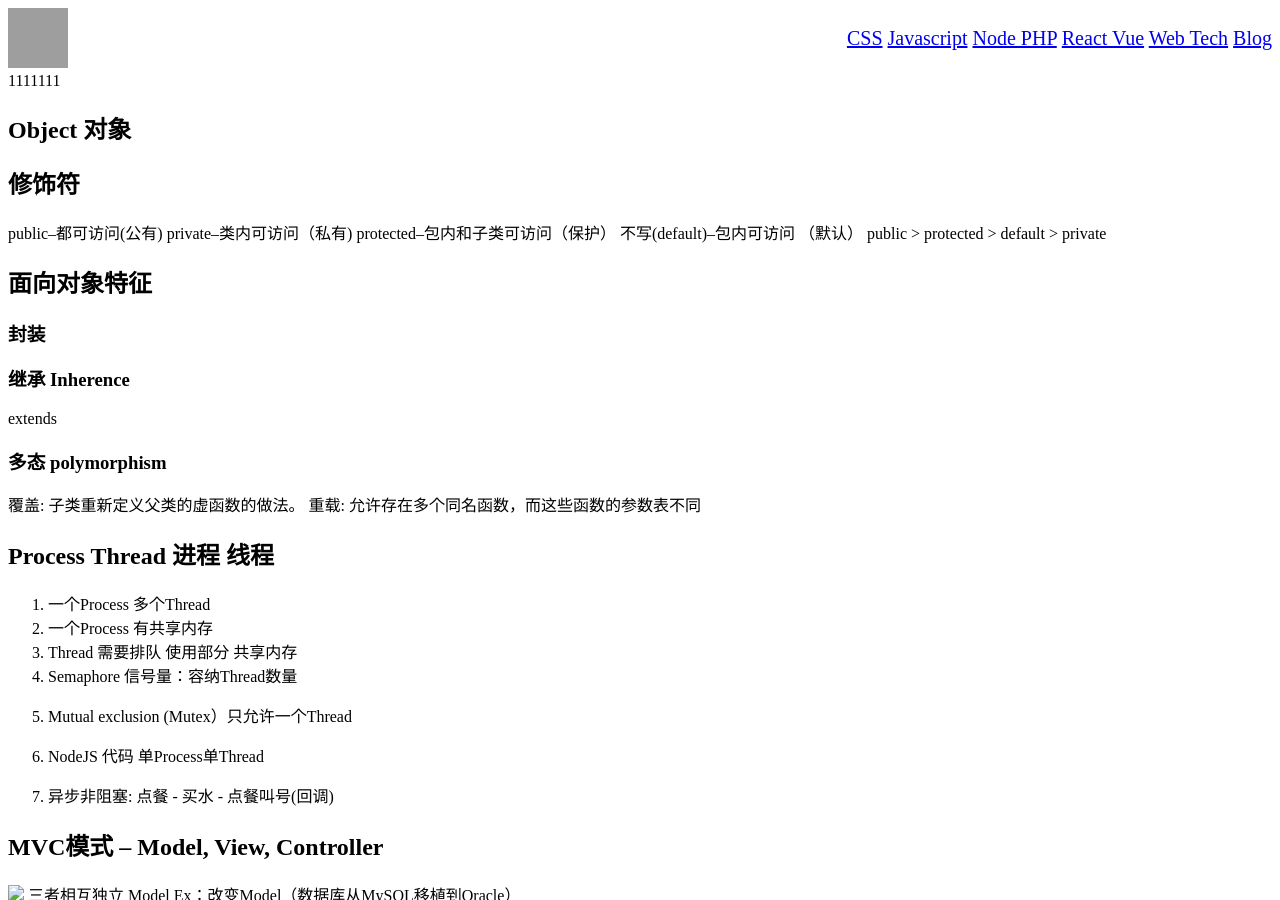
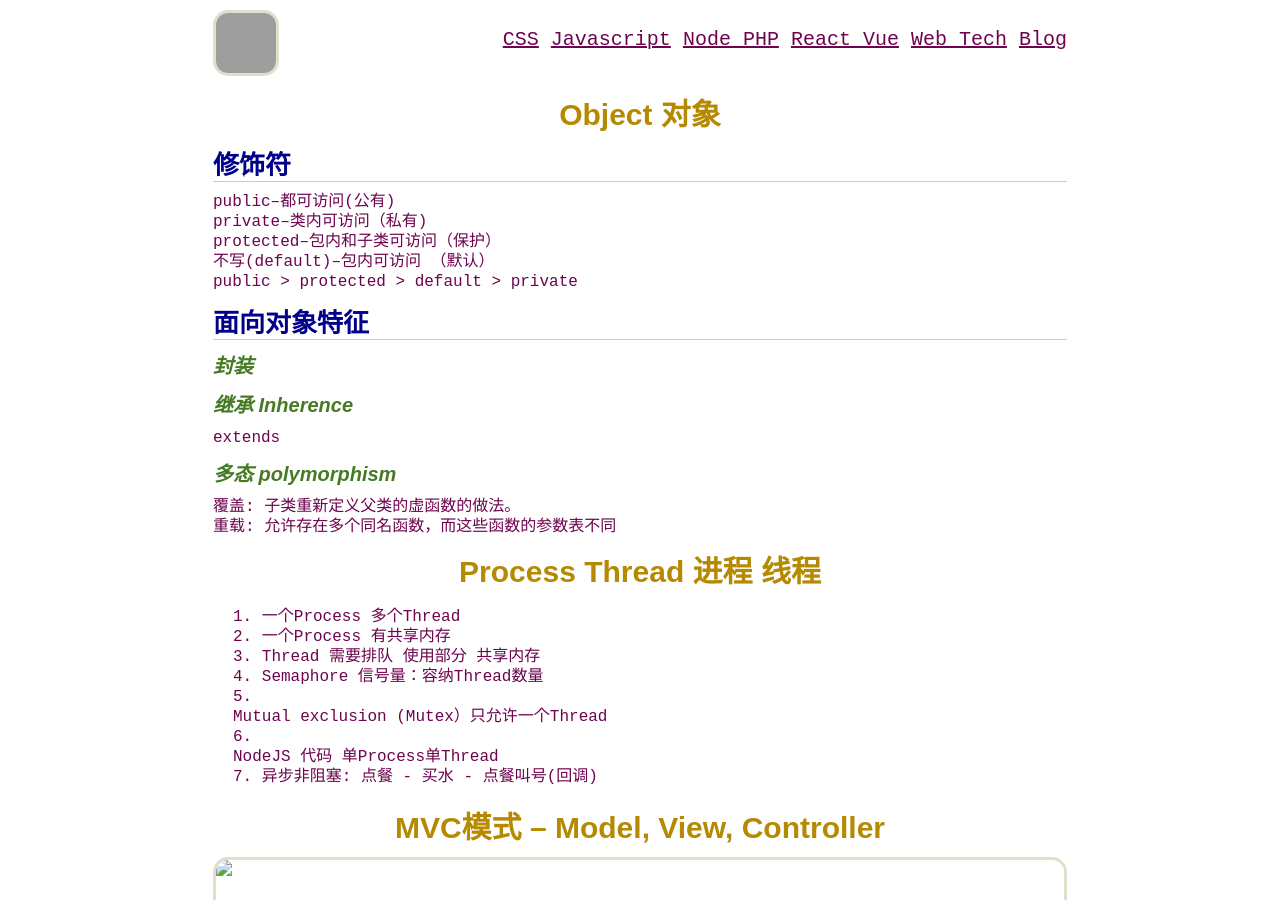
Before and after one commit to rfd3344a/rfd3344.github.io, a Jekyll site: the page built from notes/Web_Tech.md, in a window 1280 px wide and 900 px high. Built offline with Jekyll 4.4.1, drawn with Linux system fonts in a browser that asks for light colours; our own code applies the rules of GitHub Pages for plain Markdown files; grey boxes are pictures that could not be loaded.

Commit message:
Update notes.html

```diff
--- a/_layouts/notes.html
+++ b/_layouts/notes.html
@@ -1,7 +1,8 @@
 ---
 layout: default
 ---
-1111111
+<link rel="stylesheet" type="text/css" href="{{ site.baseurl }}/css/notes.css" />
+
 <section class="notes">
     {{ content }}
 </section>
```
